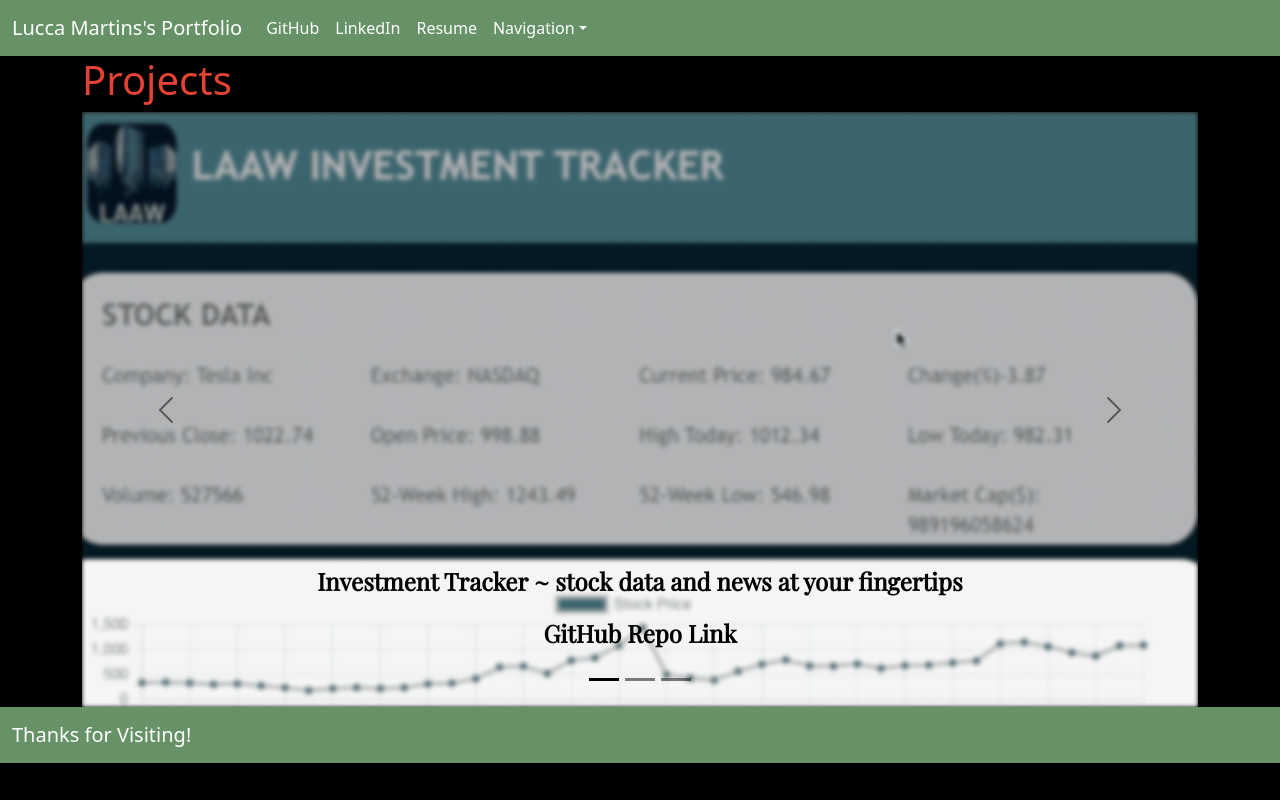
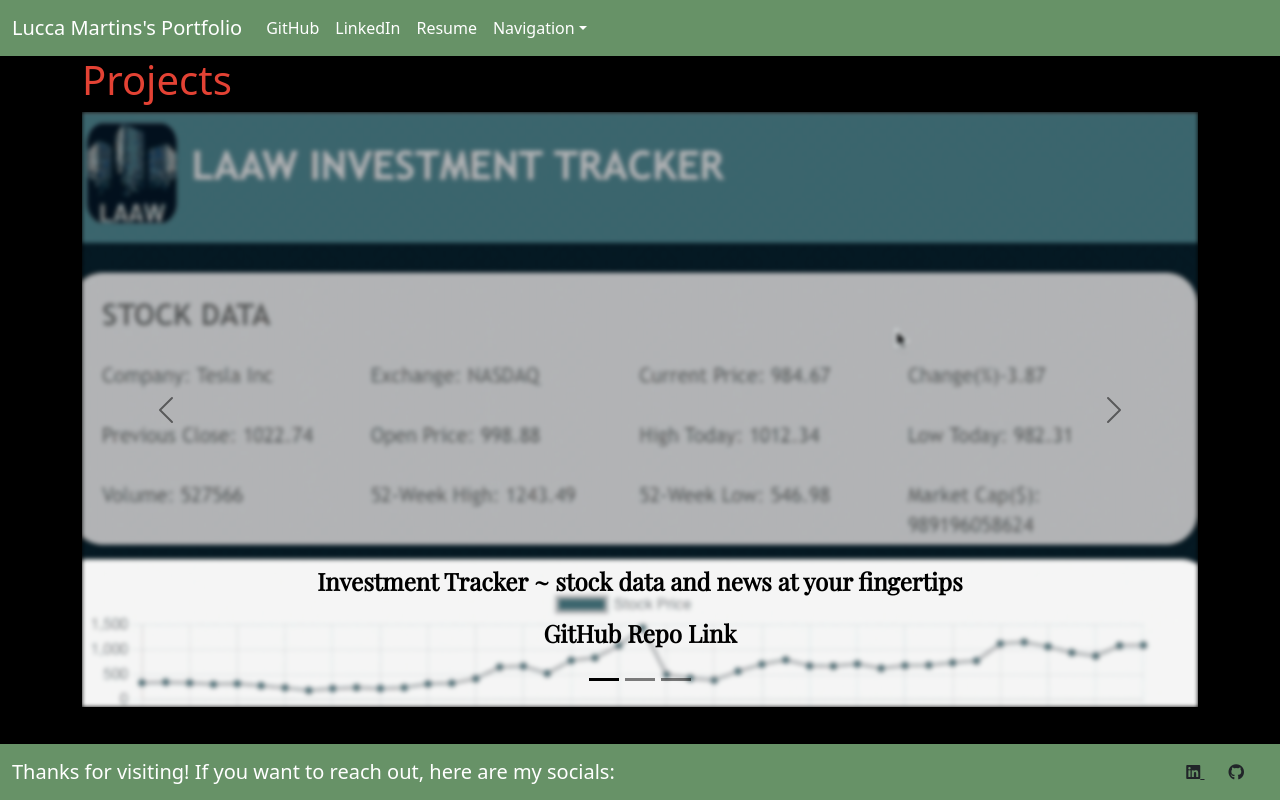
Before and after one commit to luccaloopz/portfolio-3, a website: page public/pages/projects.html in a window 1280 px wide. Drawn offline with nearby package versions, Linux system fonts and the light colour scheme; files that its build step writes are made by us from their sources; files whose address does not match are found by name.

Commit message:
added to and fixed footer

```diff
--- a/public/pages/projects.html
+++ b/public/pages/projects.html
@@ -104,14 +104,23 @@
         </main>
 
         <footer>
-            <nav class="navbar sticky-bottom" style="background-color: #679267;">
+            <nav class="navbar fixed-bottom" style="background-color: #679267;">
                 <div class="container-fluid">
-                    <a class="navbar-brand" style="text-decoration: none; color: white;">Thanks for Visiting!</a>
+                    <a class="navbar-brand text-center" style="text-decoration: none; color: white;">Thanks for visiting! If you want to reach out, here are my socials:</a>
+                    <div>
+                        <a href="https://www.linkedin.com/in/lucca-martins/" class="me-4 text-reset" target="_blank">
+                            <i class="fa-brands fa-linkedin"></i>
+                        </a>
+                        <a href="https://github.com/luccaloopz" class="me-4 text-reset" target="_blank">
+                            <i class="fa-brands fa-github"></i>
+                        </a>
+                    </div>
                 </div>
             </nav>
         </footer>
 
         <script src="https://cdn.jsdelivr.net/npm/bootstrap@5.1.3/dist/js/bootstrap.bundle.min.js" integrity="sha384-ka7Sk0Gln4gmtz2MlQnikT1wXgYsOg+OMhuP+IlRH9sENBO0LRn5q+8nbTov4+1p" crossorigin="anonymous"></script>
+        <script src="https://kit.fontawesome.com/9be3995fbf.js" crossorigin="anonymous"></script>
         <script src="../assets/js/index.js"></script>
     </body>
 </html>
--- a/server.js
+++ b/server.js
@@ -1,6 +1,5 @@
 const express = require('express');
 const path = require('path');
-// const routes = require('./routes');
 
 const app = express();
 const PORT = process.env.PORT || 3001;
@@ -9,8 +8,6 @@
 app.use(express.urlencoded({ extended: true }));
 
 app.use(express.static('public'));
-
-// app.use(routes);
 
 app.get('/projects', (req, res) => {
     res.sendFile(path.join(__dirname, '/public/pages/projects.html'))
```
Also changed, not shown: public/index.html (+10 -1 lines), public/assets/js/index.js (added), routes/index.js (deleted).
